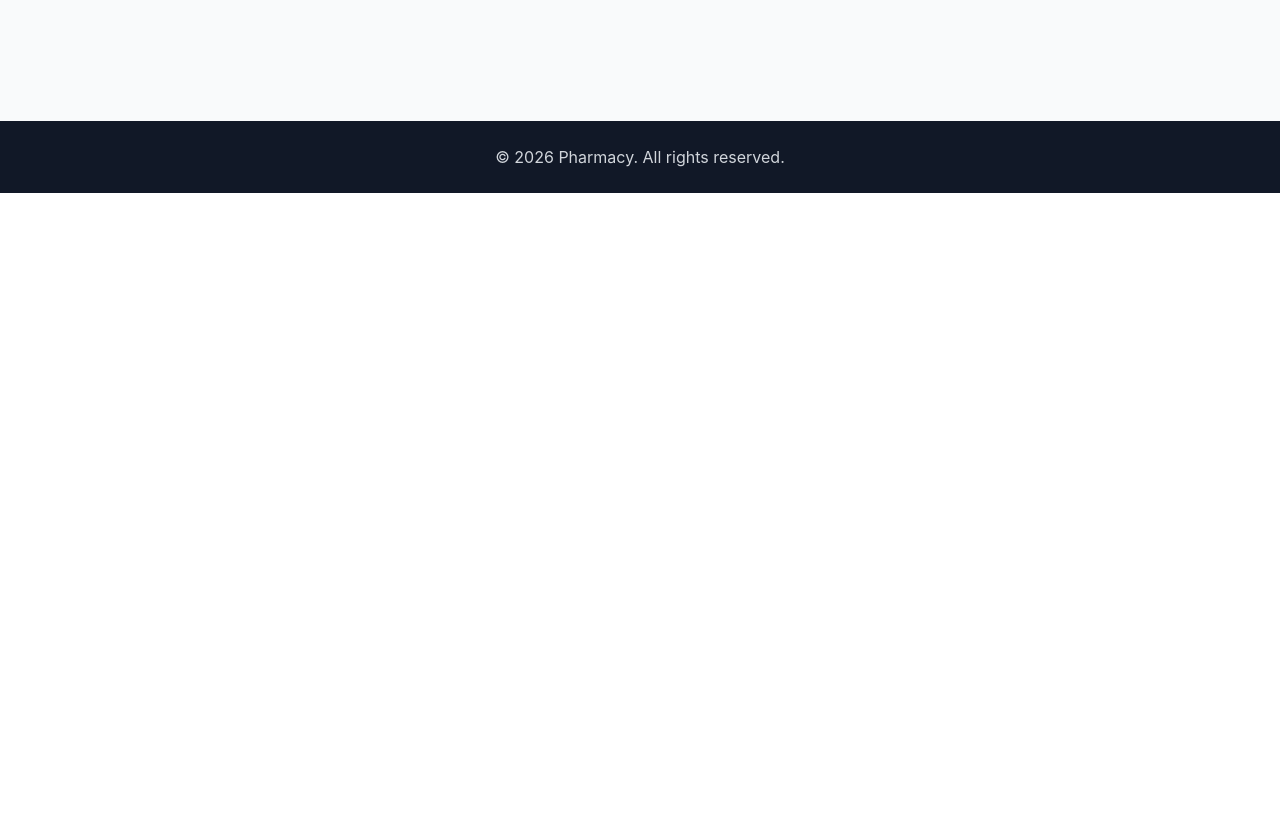
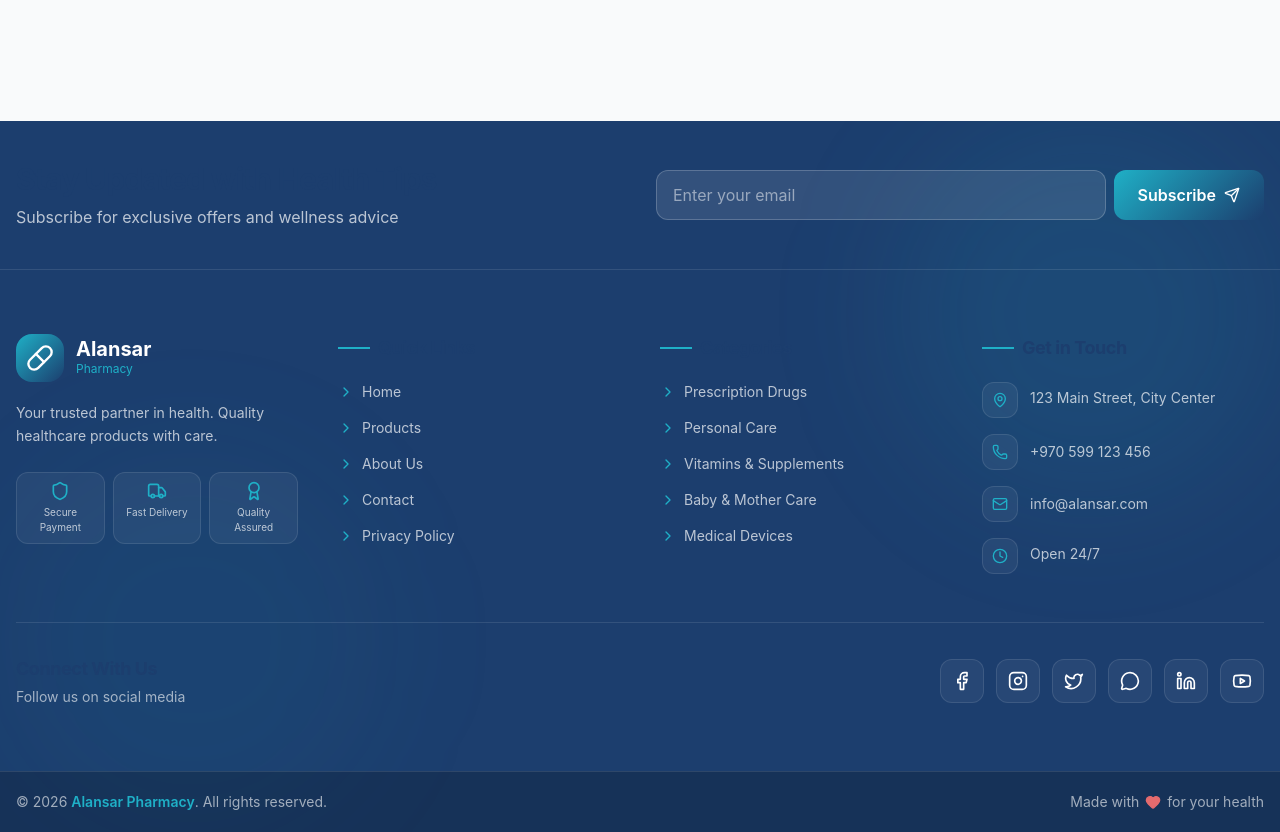
Before and after one commit to pharmachy-system/pharmacy-frontend, a React (Vite) app: page /login in a window 1280 px wide. Shown: the part 760-1592 px from the top of the page. Before the commit the page ends 953 px from the top, so only its background shows below. Built offline with nearby package versions, Linux system fonts and the light colour scheme.

Commit message:
feat: professional footer with inline SVG social icons

```diff
--- a/src/components/layout/Footer.jsx
+++ b/src/components/layout/Footer.jsx
@@ -1,14 +1,221 @@
-import React from 'react'
+import { Link } from 'react-router-dom';
+import { Pill, MapPin, Phone, Mail, Clock, Heart, Send, ChevronRight, Award, Shield, Truck, Facebook, Instagram, Twitter, Youtube, Linkedin, MessageCircle } from 'lucide-react';
+import { useState } from 'react';
 
 function Footer() {
+  const currentYear = new Date().getFullYear();
+  const [email, setEmail] = useState('');
+
+  const handleSubscribe = (e) => {
+    e.preventDefault();
+    if (email) {
+      alert('Thank you for subscribing!');
+      setEmail('');
+    }
+  };
+
+  const quickLinks = [
+    { label: 'Home', to: '/' },
+    { label: 'Products', to: '/products' },
+    { label: 'About Us', to: '/about' },
+    { label: 'Contact', to: '/contact' },
+    { label: 'Privacy Policy', to: '/privacy' },
+  ];
+
+  const categories = [
+    { label: 'Prescription Drugs', to: '/products' },
+    { label: 'Personal Care', to: '/products' },
+    { label: 'Vitamins & Supplements', to: '/products' },
+    { label: 'Baby & Mother Care', to: '/products' },
+    { label: 'Medical Devices', to: '/products' },
+  ];
+
+  const trustBadges = [
+    { icon: Shield, label: 'Secure Payment' },
+    { icon: Truck, label: 'Fast Delivery' },
+    { icon: Award, label: 'Quality Assured' },
+  ];
+
+  const socialLinks = [
+    { name: 'Facebook', url: 'https://facebook.com', color: 'hover:bg-blue-600', Icon: Facebook },
+    { name: 'Instagram', url: 'https://instagram.com', color: 'hover:bg-pink-600', Icon: Instagram },
+    { name: 'Twitter', url: 'https://twitter.com', color: 'hover:bg-sky-500', Icon: Twitter },
+    { name: 'WhatsApp', url: 'https://wa.me/970599123456', color: 'hover:bg-green-500', Icon: MessageCircle },
+    { name: 'LinkedIn', url: 'https://linkedin.com', color: 'hover:bg-blue-700', Icon: Linkedin },
+    { name: 'YouTube', url: 'https://youtube.com', color: 'hover:bg-red-600', Icon: Youtube },
+  ];
+
   return (
-    <footer className="bg-gray-900 text-gray-300 p-6 mt-auto">
-      <div className="container mx-auto text-center">
-        <p>&copy; 2026 Pharmacy. All rights reserved.</p>
+    <footer className="relative bg-secondary text-white mt-auto overflow-hidden">
+      <div className="absolute top-0 right-0 w-96 h-96 bg-primary/10 rounded-full blur-3xl"></div>
+      <div className="absolute bottom-0 left-0 w-96 h-96 bg-primary/5 rounded-full blur-3xl"></div>
+
+      <div className="relative">
+        <div className="border-b border-white/10">
+          <div className="container mx-auto px-4 py-10">
+            <div className="grid md:grid-cols-2 gap-8 items-center">
+              <div>
+                <h3 className="text-2xl md:text-3xl font-bold mb-2">Stay Updated with Health Tips</h3>
+                <p className="text-white/70">Subscribe for exclusive offers and wellness advice</p>
+              </div>
+              <form onSubmit={handleSubscribe} className="flex gap-2">
+                <input
+                  type="email"
+                  value={email}
+                  onChange={(e) => setEmail(e.target.value)}
+                  placeholder="Enter your email"
+                  className="flex-1 px-4 py-3 rounded-xl bg-white/10 border border-white/20 text-white placeholder-white/50 focus:outline-none focus:ring-2 focus:ring-primary"
+                  required
+                />
+                <button type="submit" className="px-6 py-3 gradient-pharmacy rounded-xl font-semibold flex items-center gap-2 hover:scale-105 transition-transform">
+                  Subscribe
+                  <Send className="w-4 h-4" />
+                </button>
+              </form>
+            </div>
+          </div>
+        </div>
+
+        <div className="container mx-auto px-4 py-12 md:py-16">
+          <div className="grid grid-cols-1 md:grid-cols-2 lg:grid-cols-4 gap-10">
+
+            <div>
+              <Link to="/" className="flex items-center gap-3 mb-5 group">
+                <div className="flex items-center justify-center w-12 h-12 rounded-2xl gradient-pharmacy group-hover:scale-110 transition-transform">
+                  <Pill className="w-7 h-7 text-white" />
+                </div>
+                <div className="flex flex-col">
+                  <span className="text-xl font-bold leading-none">Alansar</span>
+                  <span className="text-xs text-primary mt-0.5">Pharmacy</span>
+                </div>
+              </Link>
+              <p className="text-sm text-white/70 mb-6 leading-relaxed">
+                Your trusted partner in health. Quality healthcare products with care.
+              </p>
+              <div className="grid grid-cols-3 gap-2">
+                {trustBadges.map((badge, idx) => {
+                  const Icon = badge.icon;
+                  return (
+                    <div key={idx} className="flex flex-col items-center gap-1 p-2 rounded-lg bg-white/5 border border-white/10">
+                      <Icon className="w-5 h-5 text-primary" />
+                      <span className="text-[10px] text-white/70 text-center">{badge.label}</span>
+                    </div>
+                  );
+                })}
+              </div>
+            </div>
+
+            <div>
+              <h3 className="font-bold mb-5 text-lg flex items-center gap-2">
+                <span className="w-8 h-0.5 bg-primary"></span>
+                Quick Links
+              </h3>
+              <ul className="space-y-3">
+                {quickLinks.map((link) => (
+                  <li key={link.label}>
+                    <Link to={link.to} className="text-sm text-white/70 hover:text-primary transition-colors inline-flex items-center gap-2 group">
+                      <ChevronRight className="w-4 h-4 text-primary" />
+                      {link.label}
+                    </Link>
+                  </li>
+                ))}
+              </ul>
+            </div>
+
+            <div>
+              <h3 className="font-bold mb-5 text-lg flex items-center gap-2">
+                <span className="w-8 h-0.5 bg-primary"></span>
+                Categories
+              </h3>
+              <ul className="space-y-3">
+                {categories.map((cat) => (
+                  <li key={cat.label}>
+                    <Link to={cat.to} className="text-sm text-white/70 hover:text-primary transition-colors inline-flex items-center gap-2 group">
+                      <ChevronRight className="w-4 h-4 text-primary" />
+                      {cat.label}
+                    </Link>
+                  </li>
+                ))}
+              </ul>
+            </div>
+
+            <div>
+              <h3 className="font-bold mb-5 text-lg flex items-center gap-2">
+                <span className="w-8 h-0.5 bg-primary"></span>
+                Get in Touch
+              </h3>
+              <ul className="space-y-4">
+                <li className="flex items-start gap-3 text-sm text-white/70">
+                  <div className="w-9 h-9 rounded-lg bg-white/5 border border-white/10 flex items-center justify-center flex-shrink-0">
+                    <MapPin className="w-4 h-4 text-primary" />
+                  </div>
+                  <span className="pt-1.5">123 Main Street, City Center</span>
+                </li>
+                <li className="flex items-center gap-3 text-sm text-white/70">
+                  <div className="w-9 h-9 rounded-lg bg-white/5 border border-white/10 flex items-center justify-center flex-shrink-0">
+                    <Phone className="w-4 h-4 text-primary" />
+                  </div>
+                  <a href="tel:+970599123456" className="hover:text-primary">+970 599 123 456</a>
+                </li>
+                <li className="flex items-center gap-3 text-sm text-white/70">
+                  <div className="w-9 h-9 rounded-lg bg-white/5 border border-white/10 flex items-center justify-center flex-shrink-0">
+                    <Mail className="w-4 h-4 text-primary" />
+                  </div>
+                  <a href="mailto:info@alansar.com" className="hover:text-primary">info@alansar.com</a>
+                </li>
+                <li className="flex items-start gap-3 text-sm text-white/70">
+                  <div className="w-9 h-9 rounded-lg bg-white/5 border border-white/10 flex items-center justify-center flex-shrink-0">
+                    <Clock className="w-4 h-4 text-primary" />
+                  </div>
+                  <span className="pt-1.5">Open 24/7</span>
+                </li>
+              </ul>
+            </div>
+          </div>
+
+          <div className="mt-12 pt-8 border-t border-white/10">
+            <div className="flex flex-col md:flex-row items-center justify-between gap-6">
+              <div className="text-center md:text-left">
+                <h4 className="text-lg font-bold mb-1">Connect With Us</h4>
+                <p className="text-sm text-white/60">Follow us on social media</p>
+              </div>
+              <div className="flex flex-wrap items-center gap-3">
+                {socialLinks.map((social) => {
+                  const SocialIcon = social.Icon;
+                  return (
+                    <a
+                      key={social.name}
+                      href={social.url}
+                      target="_blank"
+                      rel="noopener noreferrer"
+                      aria-label={social.name}
+                      className={"w-11 h-11 rounded-xl bg-white/5 border border-white/10 flex items-center justify-center transition-all hover:scale-110 hover:border-transparent " + social.color}
+                    >
+                      <SocialIcon className="w-5 h-5" />
+                    </a>
+                  );
+                })}
+              </div>
+            </div>
+          </div>
+        </div>
+
+        <div className="border-t border-white/10 bg-black/20">
+          <div className="container mx-auto px-4 py-5">
+            <div className="flex flex-col md:flex-row items-center justify-between gap-3 text-sm">
+              <p className="text-white/60">
+                © {currentYear} <span className="text-primary font-semibold">Alansar Pharmacy</span>. All rights reserved.
+              </p>
+              <p className="text-white/60 flex items-center gap-1.5">
+                Made with <Heart className="w-4 h-4 text-red-400 fill-red-400 animate-pulse" /> for your health
+              </p>
+            </div>
+          </div>
+        </div>
       </div>
     </footer>
-  )
+  );
 }
 
-export { Footer }
-export default Footer
+export { Footer };
+export default Footer;
```
